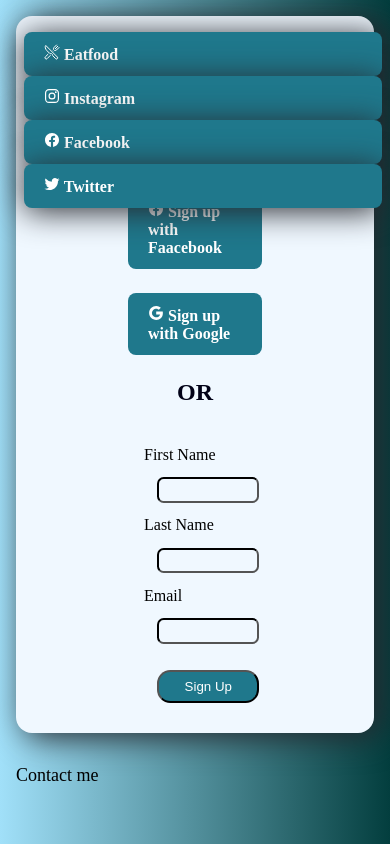
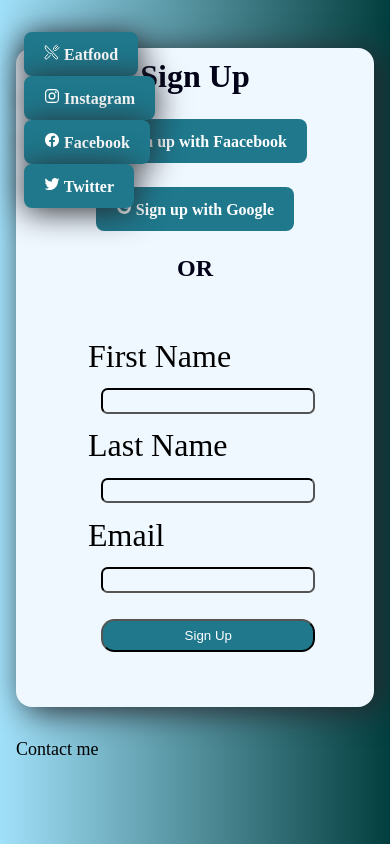
Before and after one commit to Zintany05/sign-up, a plain HTML site: page index.html in a window 390 px wide. Drawn offline with nearby package versions, Linux system fonts and the light colour scheme.

Commit message:
تعديلات اشليبك

```diff
--- a/index.html
+++ b/index.html
@@ -18,14 +18,14 @@
                 <li><a href="#" class="cta-button"><ion-icon name="logo-twitter"></ion-icon> Twitter</a></li>
             </ul>
         </nav>
-
+    </header>
     <div class="flex-container">
         <h1>Sign Up</h1>
         <a href="#" class="cta-button"><ion-icon name="logo-facebook"></ion-icon> Sign up with Faacebook</a>
         <a href="#" class="cta-button"> <ion-icon name="logo-google"></ion-icon> Sign up with Google</a>
         <h2>OR</h2>
         <form action="#" class="userinput">
-                <label for="fname"> First Name</label><br>
+            <label for="first-name"> First Name</label><br>
             <input type="text" id="first-name" name="first-name" required><br>
             <label for="lname">Last Name</label><br>
             <input type="text" id="last-name" name="last-name" required><br>
@@ -35,7 +35,6 @@
         </form>
 
     </div>
-    </header>
     <footer>
         <a href="mailto:mohamedalrmah05@gmail.com">Contact me</a>
     </footer>
--- a/style.css
+++ b/style.css
@@ -3,6 +3,7 @@
     --button-color: rgb(31, 120, 140);
     --text-color: #000000;
 
+    --heading-font: 32px;
 }
 
 * {
@@ -55,15 +56,7 @@ nav a:hover {
     transform: scale(1.1);
 }
 
-header {
-    margin: 2em auto;
-    height: 85vh;
-    width: min(30em, 100%);
-    background-color: aliceblue;
-    border-radius: 1em;
-    box-shadow: .5em 4px 2em rgb(37, 40, 46);
-
-}
+header {}
 
 .flex-container {
     display: flex;
@@ -74,8 +67,15 @@ header {
     gap: 1.5em;
     max-width: 1200px;
     margin: 0 auto;
-    padding: 7em;
-    box-sizing: border-box;
+    /* padding: 7em/=; */
+    padding: 10px 40px;
+
+    margin: 2em auto;
+    height: 85vh;
+    width: min(30em, 100%);
+    background-color: aliceblue;
+    border-radius: 1em;
+    box-shadow: .5em 4px 2em rgb(37, 40, 46);
 
 
 }
@@ -100,8 +100,10 @@ header {
     display: inline-block;
     background-color: aliceblue;
     padding: 1em;
+    width: 100%;
+    box-sizing: border-box;
     gap: 3em;
-    font-size: 1rem;
+    font-size: var(--heading-font);
 }
 
 input[type="text"],
@@ -152,7 +154,10 @@ h2 {
     }
 
     .cta-button {
-        width: 100%;
+        align-items: center;
+        width: fit-content;
+        justify-content: space-around;
+        flex-direction: column;
         margin-top: 0;
 
     }
```
Lines whose indentation alone changed are shown as unchanged.
